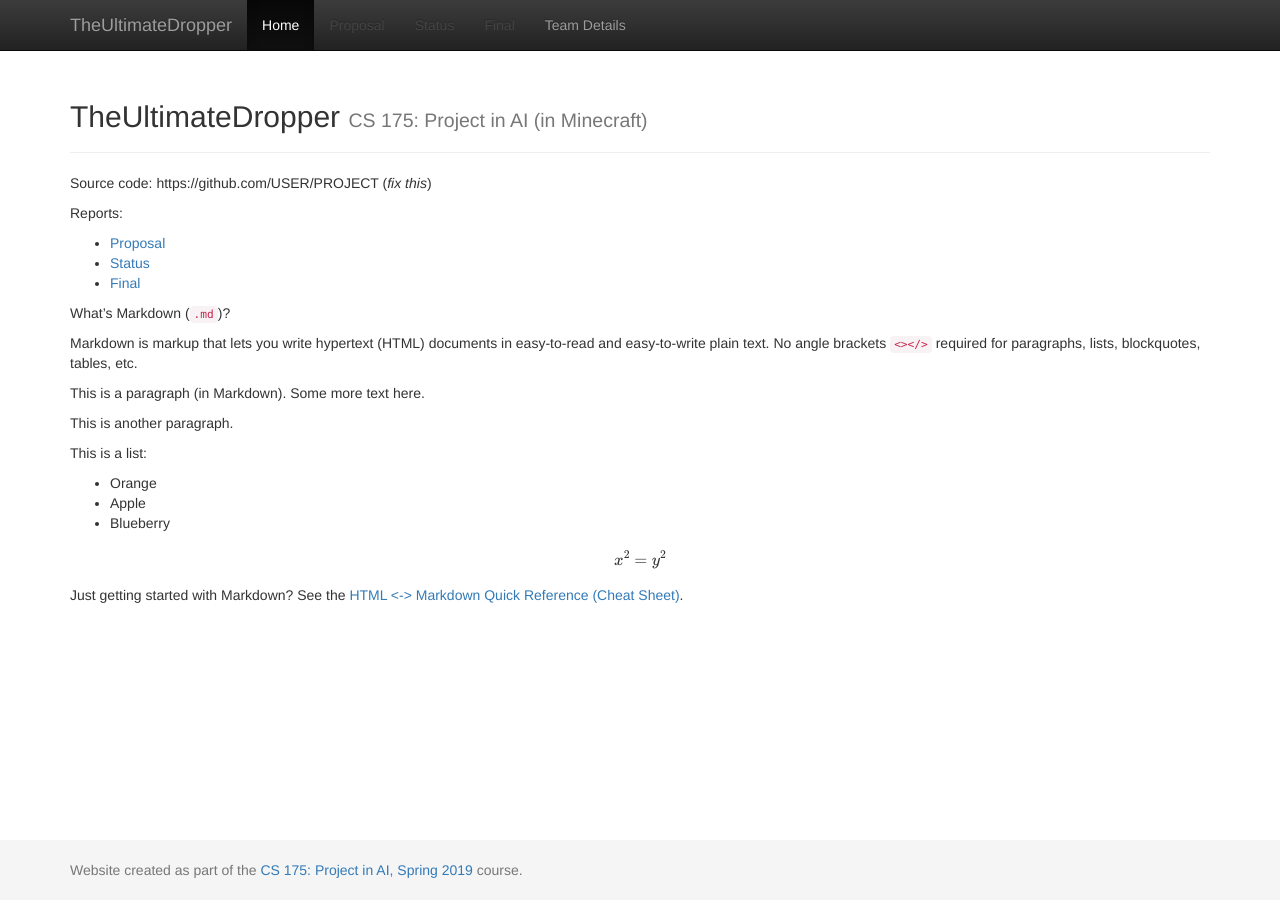
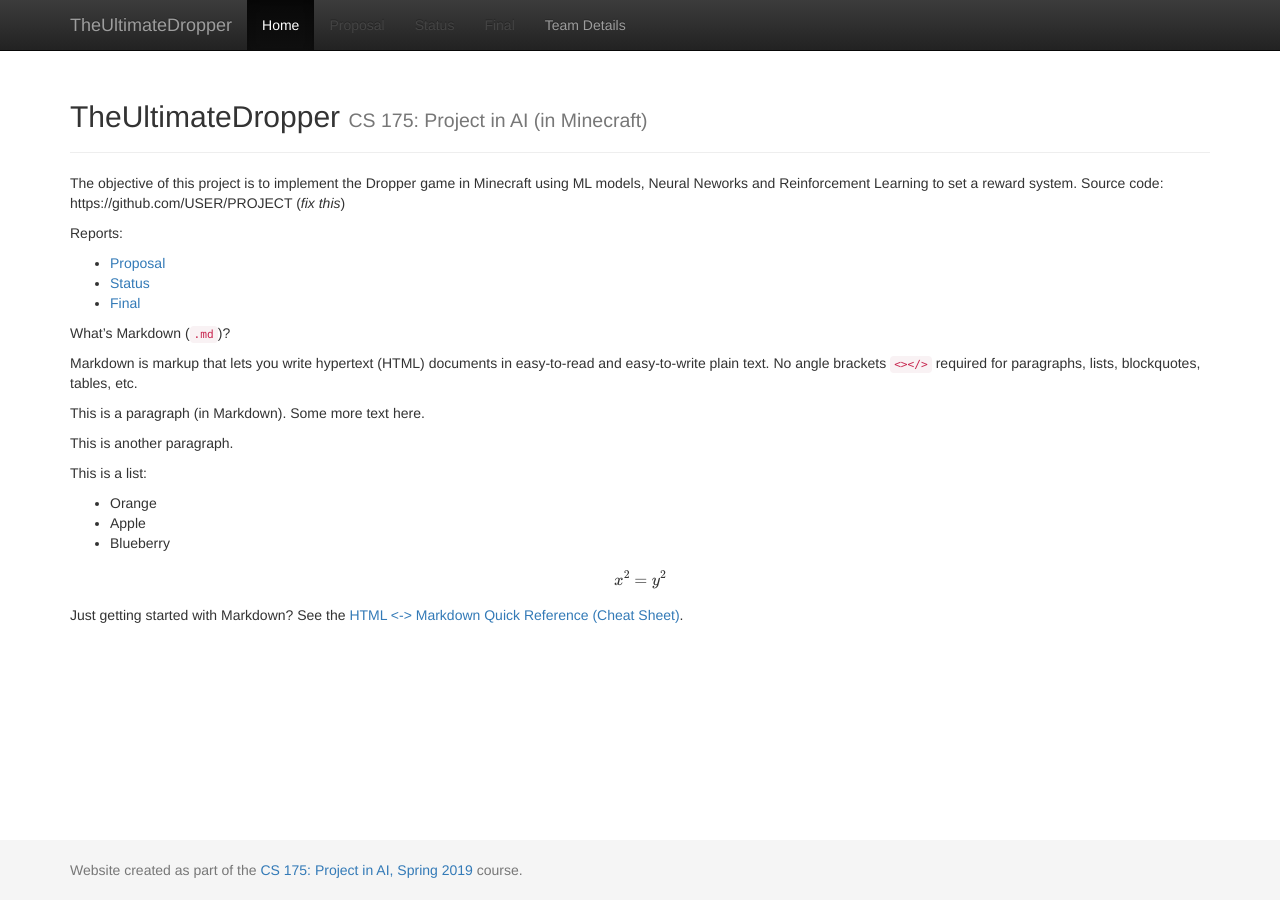
Before and after one commit to kendrixc/TheUltimateDropper, a Jekyll site: the page built from docs/index.md, in a window 1280 px wide. Built offline with Jekyll 4.4.1, drawn with Linux system fonts in a browser that asks for light colours; formulas are drawn with MathJax 3.

Commit message:
Update index.md

```diff
--- a/docs/index.md
+++ b/docs/index.md
@@ -3,6 +3,7 @@ layout: default
 title:  Home
 ---
 
+The objective of this project is to implement the Dropper game in Minecraft using ML models, Neural Neworks and Reinforcement Learning to set a reward system.
 Source code: https://github.com/USER/PROJECT (_fix this_)
 
 Reports:
```
